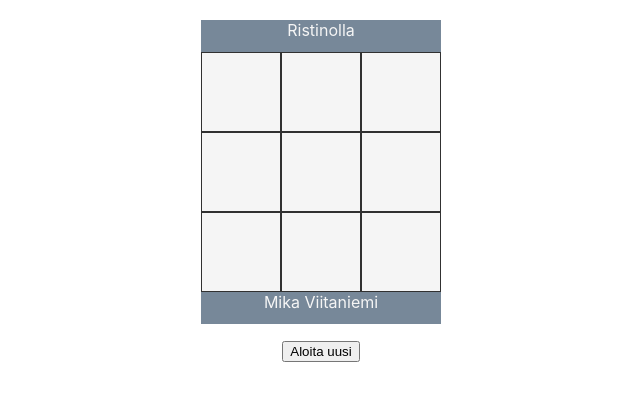
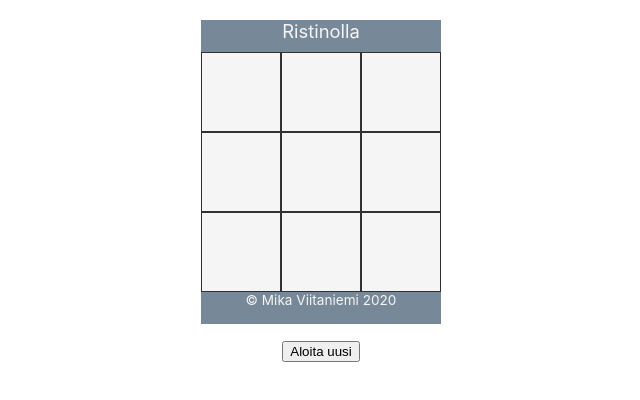
Before and after one commit to Mviita65/fullstack2020, a React (Create React App) app in the folder ristinolla/: page / in a window 1280 px wide. Shown: the top 400 px of the page, without its empty margins (319-959 px from the left). Built offline with nearby package versions, Linux system fonts and the light colour scheme.

Commit message:
Muotoilua ja poistettu console.log

```diff
--- a/ristinolla/src/App.js
+++ b/ristinolla/src/App.js
@@ -79,7 +79,6 @@ function App() {
   const merkitse = (paikka) => {  // tyhjän ruudun klikkauksen jälkeen ruudun arvoksi vuoroa vastaava luku
     let ruutu = paikka
     let laskuri = siirrot
-    console.log(laskuri)
     switch (ruutu){
       case 1:{
         if (ruutu1 === "" && gameOver === 0){   // ehtona ruutu tyhjä ja peli on kesken
@@ -229,7 +228,7 @@ function App() {
         <div className="grid-item" onClick={()=>merkitse(7)}>{ruutu7}</div>
         <div className="grid-item" onClick={()=>merkitse(8)}>{ruutu8}</div>
         <div className="grid-item" onClick={()=>merkitse(9)}>{ruutu9}</div>
-        <footer>Mika Viitaniemi</footer>
+        <footer>© Mika Viitaniemi 2020</footer>
       </div>
       <p><button onClick={()=>tyhjenna()}>Aloita uusi</button></p>
     </div>
--- a/ristinolla/src/oma.css
+++ b/ristinolla/src/oma.css
@@ -16,14 +16,24 @@
     text-align: center;
   }
 
-header, footer {
+header {
     grid-column-start: 1;
     grid-column-end: 4;
+    font-size: 1.15em;
     background-color: lightslategrey;
     color: whitesmoke;
     text-align: center;
 }
 
+footer {
+  grid-column-start: 1;
+  grid-column-end: 4;
+  font-size: 0.85em;
+  background-color: lightslategrey;
+  color: whitesmoke;
+  text-align: center;
+}
+
 p {
     text-align: center;
 }
```
